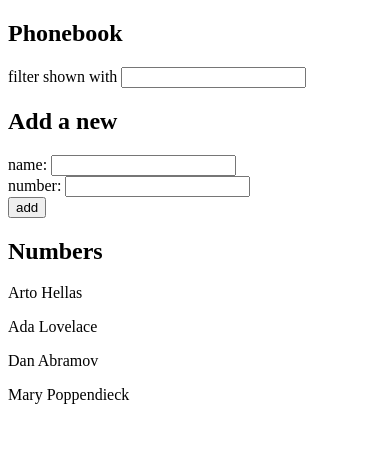
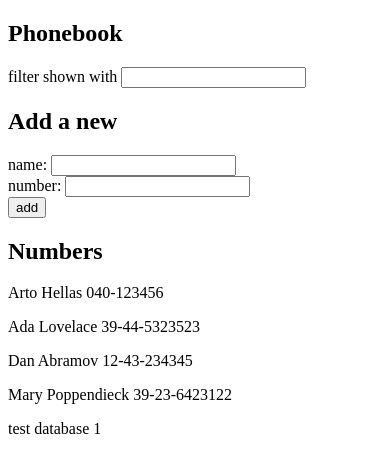
Before and after one commit to jakubk3697/fullstackopen, a React (Vite) app in the folder part2/phonebook/: page / in a window 390 px wide. Shown: the top 472 px of the page. Built offline with nearby package versions, Linux system fonts and the light colour scheme; data requests are answered from the project's data file.

Commit message:
2.12: The Phonebook step7 and 2.13: The Phonebook step8

```diff
--- a/part2/phonebook/db.json
+++ b/part2/phonebook/db.json
@@ -1,5 +1,5 @@
 {
-  "persons":[
+  "persons": [
     {
       "name": "Arto Hellas",
       "number": "040-123456",
@@ -19,6 +19,11 @@
       "name": "Mary Poppendieck",
       "number": "39-23-6423122",
       "id": 4
+    },
+    {
+      "name": "test database",
+      "number": "1",
+      "id": 5
     }
   ]
 }
--- a/part2/phonebook/package.json
+++ b/part2/phonebook/package.json
@@ -11,7 +11,7 @@
     "server": "json-server -p3001 --watch db.json"
   },
   "dependencies": {
-    "axios": "^1.6.4",
+    "axios": "^1.6.5",
     "react": "^18.2.0",
     "react-dom": "^18.2.0"
   },
--- a/part2/phonebook/src/App.jsx
+++ b/part2/phonebook/src/App.jsx
@@ -2,42 +2,50 @@ import { useState, useEffect } from 'react'
 import Filter from './components/Filter'
 import PersonForm from './components/PersonForm'
 import Persons from './components/Persons'
-import axios from 'axios'
+import personsService from './services/persons'
 
 const App = () => {
   const [persons, setPersons] = useState([])
   const [newName, setNewName] = useState('')
-  const [newPhone, setNewPhone] = useState('')
+  const [newNumber, setNewNumber] = useState('')
   const [filterName, setFilterName] = useState('')
 
   useEffect(() => {
-    axios.get('http://localhost:3001/persons').then(response => {
-      setPersons(response.data)
-    })
+    personsService
+      .getAll()
+      .then(initialPersons => {
+        setPersons(initialPersons)
+      })
   }, [])
 
   const addName = (e) => {
     e.preventDefault()
     const nameObject = {
       name: newName,
-      phone: newPhone,
+      number: newNumber,
       id: persons.length + 1
     }
-    if (persons.some(person => person.name === newName || person.phone === newPhone)) {
+    if (persons.some(person => person.name === newName || person.number === newNumber)) {
       alert(`${newName} is already added to phonebook`)
       return
     }
-    setPersons(persons.concat(nameObject))
+
+    personsService
+      .create(nameObject)
+      .then(returnedPerson => {
+        setPersons(persons.concat(returnedPerson))
+      })
+
     setNewName('')
-    setNewPhone('')
+    setNewNumber('')
   }
 
   const handleNameChange = (e) => {
     setNewName(e.target.value)
   }
 
-  const handlePhoneChange = (e) => {
-    setNewPhone(e.target.value)
+  const handleNumberChange = (e) => {
+    setNewNumber(e.target.value)
   }
 
   const handleFilterName = (e) => {
@@ -54,8 +62,8 @@ const App = () => {
         addName={addName}
         newName={newName}
         handleNameChange={handleNameChange}
-        newPhone={newPhone}
-        handlePhoneChange={handlePhoneChange}
+        newNumber={newNumber}
+        handleNumberChange={handleNumberChange}
       />
 
       <h2>Numbers</h2>
--- a/part2/phonebook/src/components/PersonForm.jsx
+++ b/part2/phonebook/src/components/PersonForm.jsx
@@ -2,8 +2,8 @@ const PersonForm = ({
   addName,
   newName,
   handleNameChange,
-  newPhone,
-  handlePhoneChange
+  newNumber,
+  handleNumberChange
 }) => {
   return (
     <form onSubmit={addName}>
@@ -11,7 +11,7 @@ const PersonForm = ({
         name: <input value={newName} onChange={handleNameChange} />
       </div>
       <div>
-        number: <input value={newPhone} onChange={handlePhoneChange} />
+        number: <input value={newNumber} onChange={handleNumberChange} />
       </div>
       <div>
         <button type="submit">add</button>
--- a/part2/phonebook/src/components/Persons.jsx
+++ b/part2/phonebook/src/components/Persons.jsx
@@ -1,6 +1,6 @@
 const Persons = ({ persons, filterName }) => {
   return (
-    persons.filter(person => person.name.toLowerCase().includes(filterName.toLowerCase())).map(person => <p key={person.id}>{person.name} {person.phone}</p>)
+    persons.filter(person => person.name.toLowerCase().includes(filterName.toLowerCase())).map(person => <p key={person.id}>{person.name} {person.number}</p>)
   );
 }
 
--- /dev/null
+++ b/part2/phonebook/src/services/persons.js
@@ -0,0 +1,19 @@
+import axios from 'axios'
+const baseUrl = 'http://localhost:3001/persons'
+
+const getAll = () => {
+  const request = axios.get(baseUrl)
+  return request.then(response => response.data)
+}
+
+const create = newObject => {
+  const request = axios.post(baseUrl, newObject)
+  return request.then(response => response.data)
+}
+
+const update = (id, newObject) => {
+  const request = axios.put(`${baseUrl}/${id}`, newObject)
+  return request.then(response => response.data)
+}
+
+export default { getAll, create, update }
```
Also changed, not shown: 2 other files (tests, documents, lock files or other folders).
